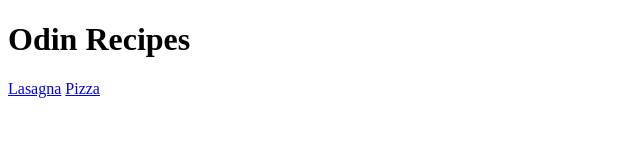
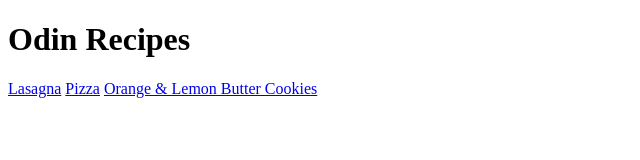
Before and after one commit to rnzr23/odin-recipes, a plain HTML site: page index.html in a window 1280 px wide. Shown: the whole page, without its empty margins (0-640 px from the left). Drawn offline with Linux system fonts and the light colour scheme.

Commit message:
Added butter cookies recipe to index

```diff
--- a/index.html
+++ b/index.html
@@ -8,5 +8,6 @@
         <h1>Odin Recipes</h1>
         <a href="recipes/lasagna.html">Lasagna</a>
         <a href="recipes/pizza.html">Pizza</a>
+        <a href="recipes/buttercookies.html">Orange & Lemon Butter Cookies</a>
     </body>
 </html>
```
